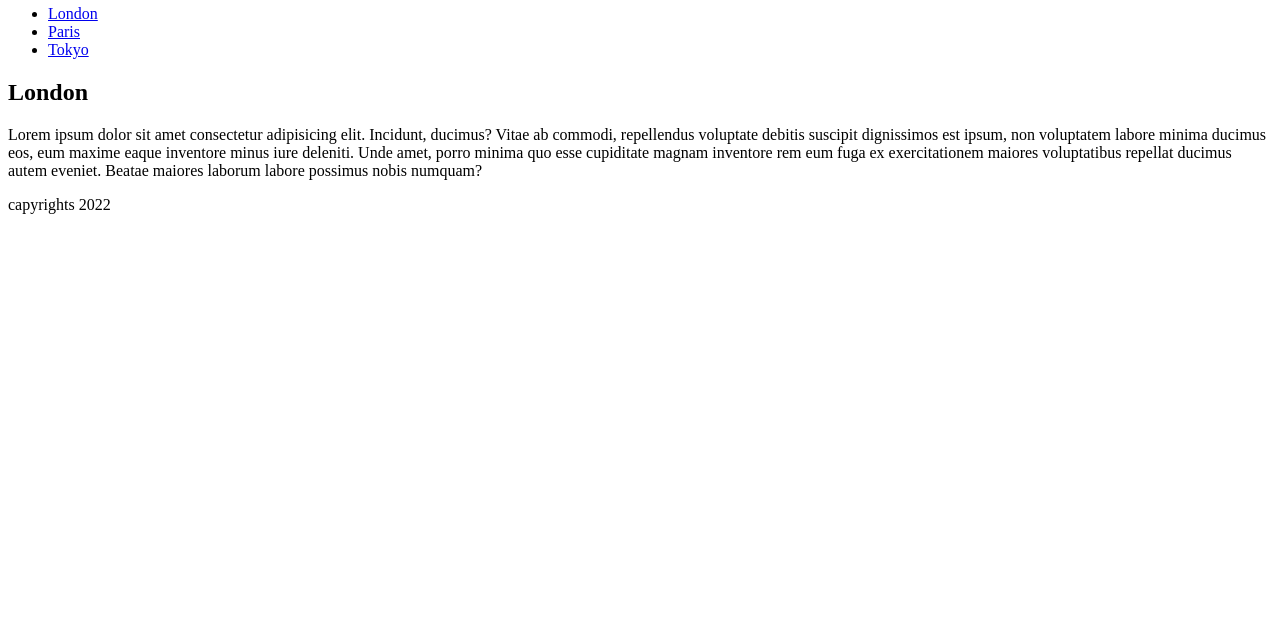
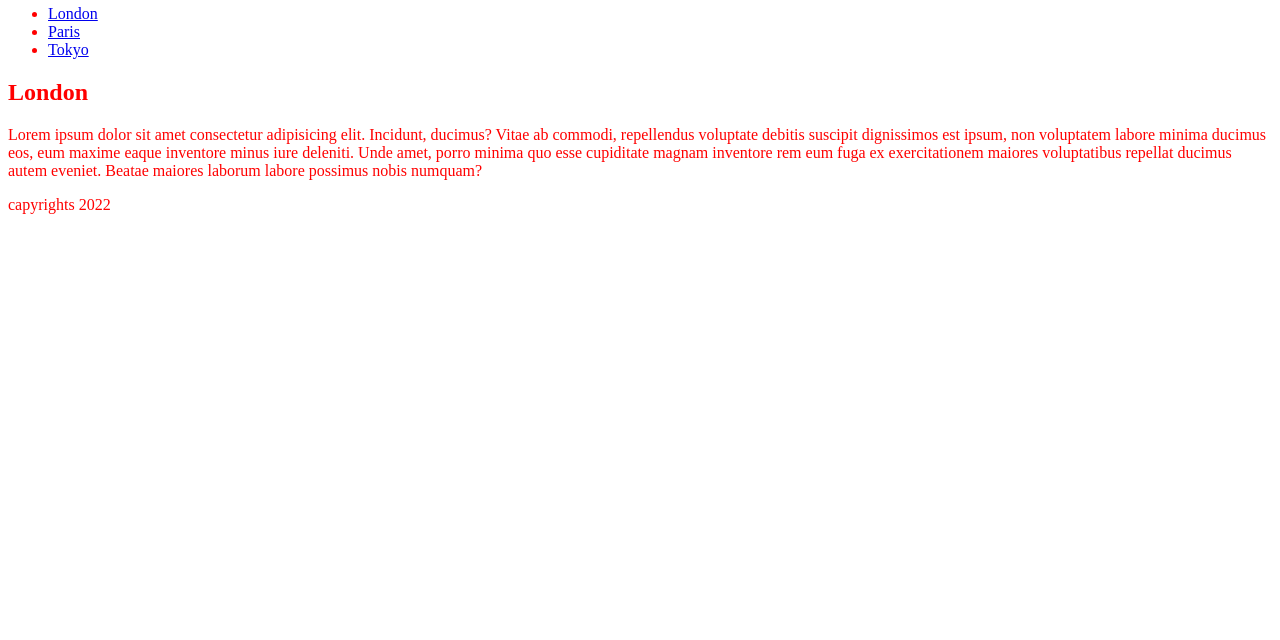
Before and after one commit to yanghayong/layout_02, a plain HTML site: page index.html in a window 1280 px wide. Shown: the part 160-800 px from the top of the page. Drawn offline with Linux system fonts and the light colour scheme.

Commit message:
css make

```diff
--- /dev/null
+++ b/css/main.css
@@ -0,0 +1,3 @@
+body {
+    color: red;
+}
--- a/index.html
+++ b/index.html
@@ -5,6 +5,7 @@
     <meta http-equiv="X-UA-Compatible" content="IE=edge">
     <meta name="viewport" content="width=device-width, initial-scale=1.0">
     <title>html 연습</title>
+    <link rel="stylesheet" href="css/main.css">
 </head>
 <body>
     <h1>Hello World</h1>
```
